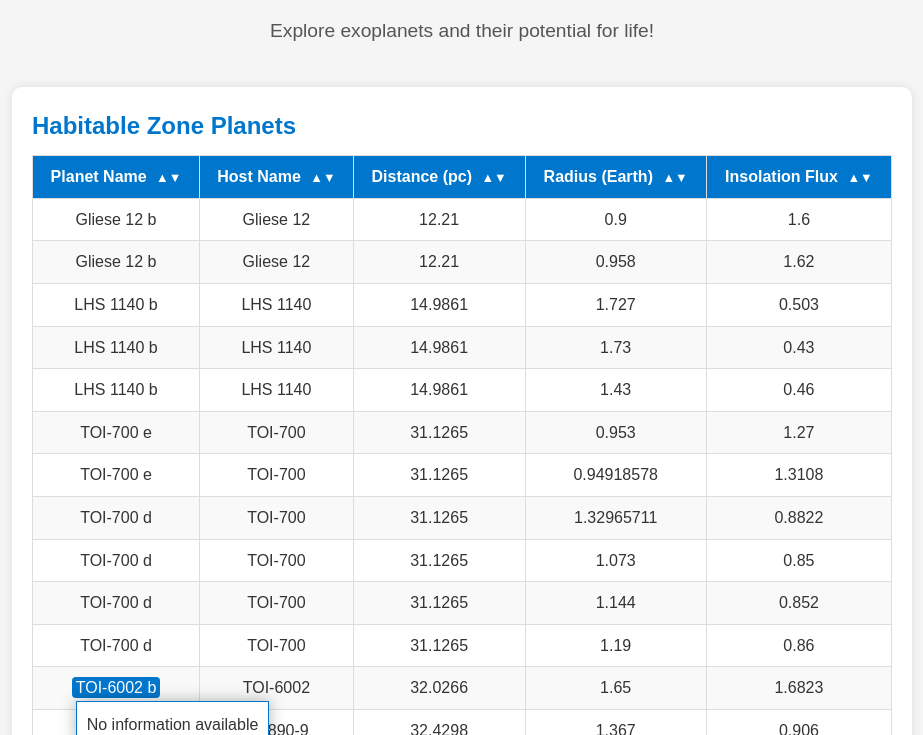
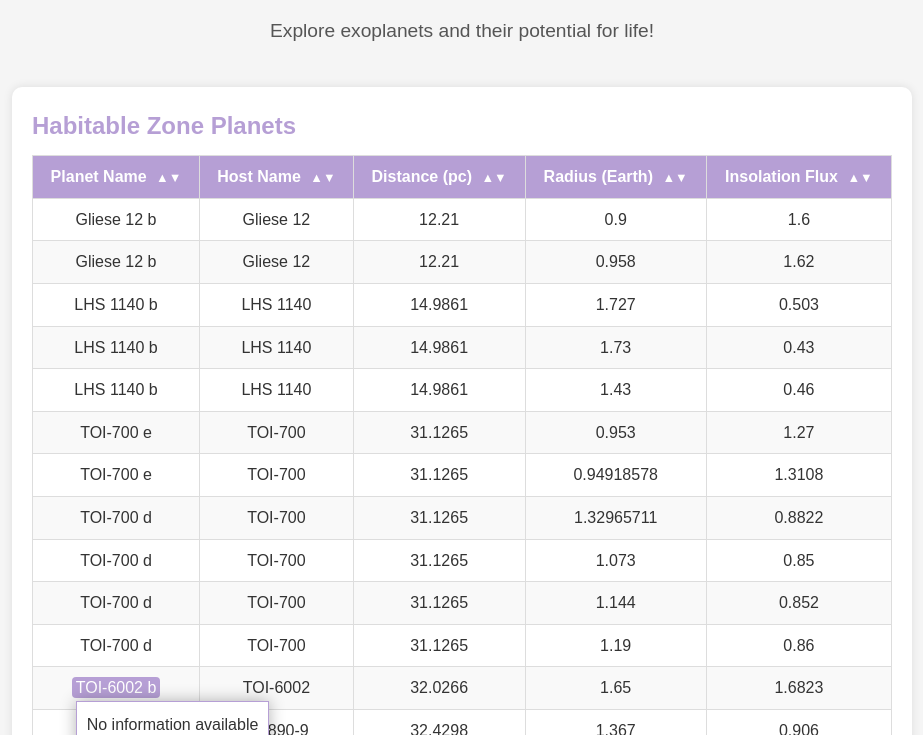
Before and after one commit to tqvu07/CDC2025, a plain HTML site: page index.html in a window 1280 px wide. Both pictures are taken after a click on the element "TOI-6002 b". Shown: the part 65-800 px from the top of the page, without its empty margins (178-1101 px from the left). Drawn offline with Linux system fonts and the light colour scheme; no server answers.

Commit message:
color change

```diff
--- a/styles.css
+++ b/styles.css
@@ -43,7 +43,7 @@ section {
 
 h2 {
   margin-bottom: 10px;
-  color: #0077cc;
+  color: #B69FD5;
 }
 
 table {
@@ -59,7 +59,7 @@ th, td {
 }
 
 th {
-  background-color: #0077cc;
+  background-color: #B69FD5;
   color: white;
   user-select: none;
 }
@@ -92,7 +92,7 @@ footer {
 }
 
 .planet-name.selected {
-  background-color: #0077cc;
+  background-color: #B69FD5;
   color: white;
   padding: 2px 4px;
   border-radius: 4px;
@@ -103,7 +103,7 @@ footer {
   display: none;
   position: absolute;
   background-color: #fff;
-  border: 1px solid #0077cc;
+  border: 1px solid #B69FD5;
   padding: 10px;
   max-width: 250px;
   max-height: 250px;
```
